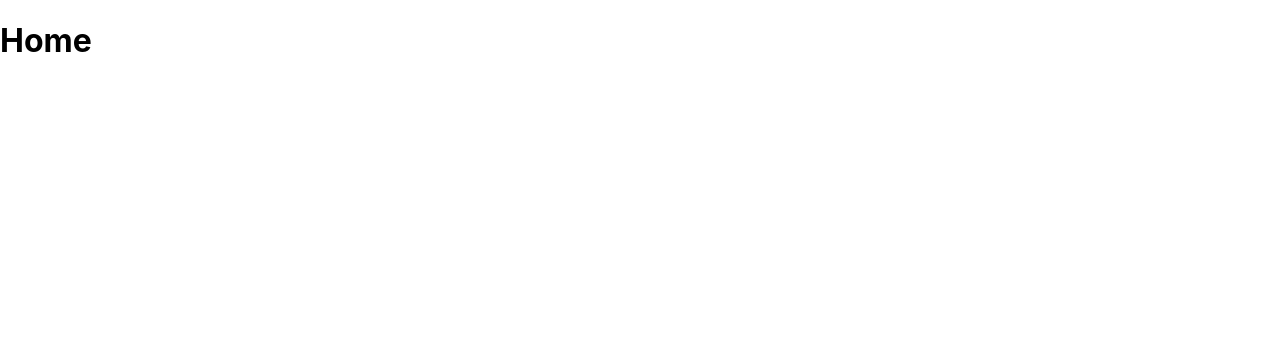
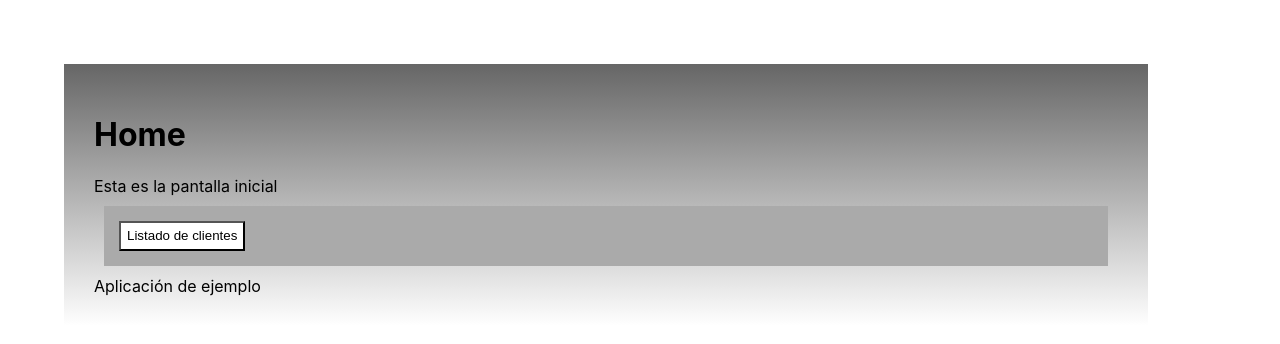
Before and after one commit to Jonatandb/CursoUdemyReactJSReduxES6, a React (Create React App) app in the folder customers-app/: page / in a window 1280 px wide. Shown: the top 344 px of the page. Built offline with nearby package versions, Linux system fonts and the light colour scheme.

Commit message:
164. HomeContainer e implementación con Link
https://www.udemy.com/course/react-js-redux-es6-completo-de-0-a-experto-espanol/learn/lecture/8955892#overview

```diff
--- a/customers-app/src/App.js
+++ b/customers-app/src/App.js
@@ -1,8 +1,8 @@
 import React from "react";
 import { Link, BrowserRouter as Router, Route, Switch } from "react-router-dom";
 import "./App.css";
+import HomeContainer from "./containers/HomeContainer";
 
-const Home = () => <h1>Home</h1>;
 const CustomerContainer = () => <h1>Customer Container</h1>;
 const CustomerListContainer = () => <h1>Customer List Container</h1>;
 const CustomerNewContainer = () => <h1>Customer New Container</h1>;
@@ -11,7 +11,7 @@ function App() {
   return (
     <Router>
       <>
-        <Route exact path="/" component={Home} />
+        <Route exact path="/" component={HomeContainer} />
         <Route exact path="/customers" component={CustomerListContainer} />
         <Switch>
           <Route path="/customers/new" component={CustomerNewContainer} />
--- a/customers-app/src/components/AppFrame.js
+++ b/customers-app/src/components/AppFrame.js
@@ -2,11 +2,11 @@ import React from "react";
 import PropTypes from "prop-types";
 import AppHeader from "./AppHeader";
 
-const AppFrame = ({ header, body }) => {
+const AppFrame = ({ title, body }) => {
   return (
     <div>
       <div className="app-frame">
-        <AppHeader title={header} />
+        <AppHeader title={title} />
         <div>{body}</div>
         <div>Aplicación de ejemplo</div>
       </div>
@@ -15,7 +15,7 @@ const AppFrame = ({ header, body }) => {
 };
 
 AppFrame.propTypes = {
-  header: PropTypes.string.isRequired,
+  title: PropTypes.string.isRequired,
   body: PropTypes.element.isRequired,
 };
 
--- /dev/null
+++ b/customers-app/src/containers/HomeContainer.js
@@ -0,0 +1,33 @@
+import React, { Component } from "react";
+import PropTypes from "prop-types";
+import { Link } from "react-router-dom";
+import AppFrame from "../components/AppFrame";
+import CustomerActions from "../components/CustomersActions";
+
+const handleClick = () => {
+  console.log("Click!");
+};
+
+class HomeContainer extends Component {
+  render() {
+    return (
+      <>
+        <AppFrame
+          title="Home"
+          body={
+            <>
+              Esta es la pantalla inicial
+              <CustomerActions>
+                <button onClick={handleClick}>Listado de clientes</button>
+              </CustomerActions>
+            </>
+          }
+        />
+      </>
+    );
+  }
+}
+
+HomeContainer.propTypes = {};
+
+export default HomeContainer;
--- a/customers-app/src/index.css
+++ b/customers-app/src/index.css
@@ -1,13 +1,34 @@
 body {
   margin: 0;
-  font-family: -apple-system, BlinkMacSystemFont, 'Segoe UI', 'Roboto', 'Oxygen',
-    'Ubuntu', 'Cantarell', 'Fira Sans', 'Droid Sans', 'Helvetica Neue',
+  font-family: -apple-system, BlinkMacSystemFont, "Segoe UI", "Roboto", "Oxygen",
+    "Ubuntu", "Cantarell", "Fira Sans", "Droid Sans", "Helvetica Neue",
     sans-serif;
   -webkit-font-smoothing: antialiased;
   -moz-osx-font-smoothing: grayscale;
 }
 
-code {
-  font-family: source-code-pro, Menlo, Monaco, Consolas, 'Courier New',
-    monospace;
+.app-frame {
+  margin: 5%;
+  padding: 30px;
+  width: calc(80vw);
+  background-image: -webkit-gradient(
+    linear,
+    left top,
+    left bottom,
+    from(#666),
+    to(#fff)
+  );
 }
+
+.customers-actions {
+  background: #aaa;
+  padding: 10px;
+  margin: 10px;
+}
+
+.customers-actions button {
+  background: white;
+  min-width: 100px;
+  height: 30px;
+  margin: 5px;
+}
```
Also changed, not shown: 1 other file (tests, documents, lock files or other folders).
